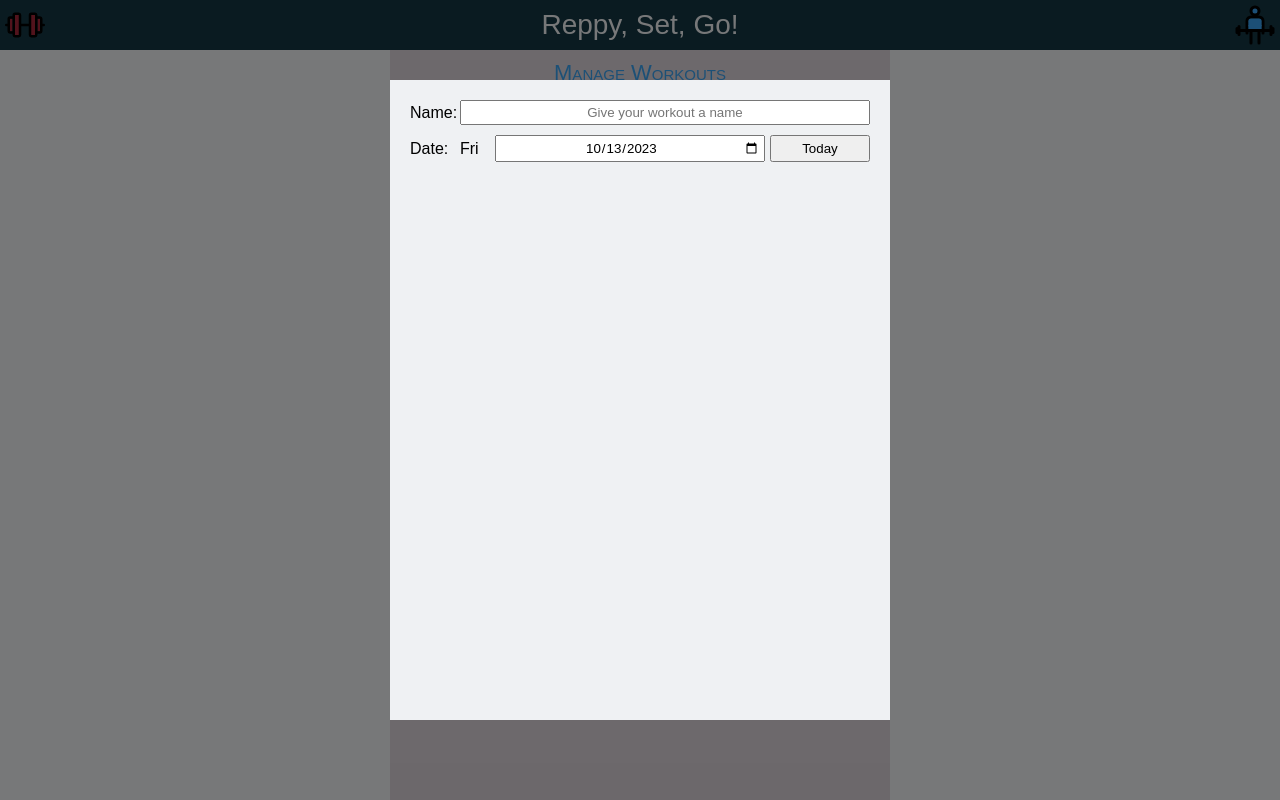
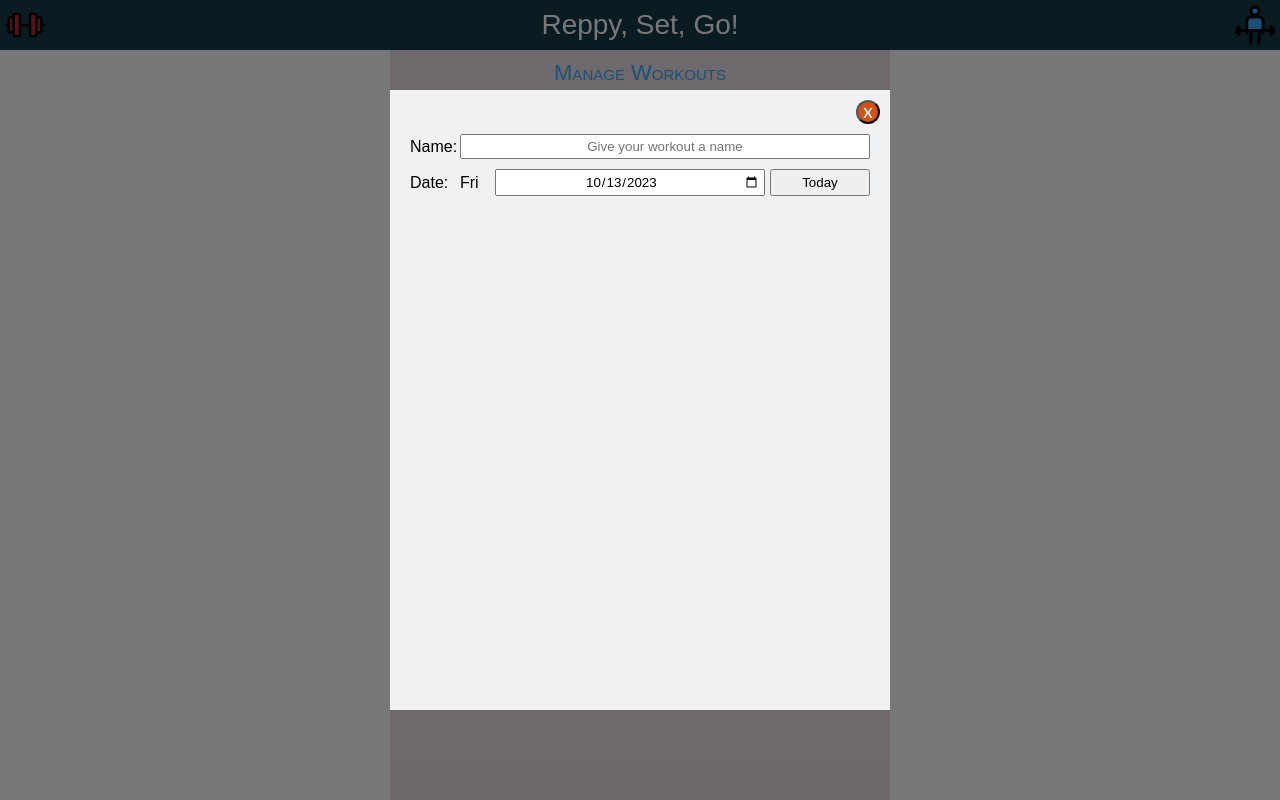
Before and after one commit to julesnuggy/reppy-set-go, a React (Vite) app: page / in a window 1280 px wide. Both pictures are taken after a click on the button "Start New Workout". Built offline with nearby package versions, Linux system fonts and the light colour scheme.

Commit message:
Add close button to modal

```diff
--- a/src/components/NewWorkoutModal.module.scss
+++ b/src/components/NewWorkoutModal.module.scss
@@ -21,9 +21,30 @@
   min-height: 200px;
   max-height: 600px;
   height: calc(100vh - 100px);
-  padding: 20px;
+  padding: 10px 20px;
   background-color: var(--core-flash-white);
   transform: translateX(-50%) translateY(-50%);
+
+  div {
+    margin-bottom: 10px;
+  }
+}
+
+.buttonContainer {
+  display: grid;
+
+  .closeButton {
+    position: relative;
+    left: 10px;
+    justify-self: end;
+    width: 20px;
+    height: 20px;
+    padding: 0;
+    border-radius: 50%;
+    background-color: var(--core-syracuse-orange);
+    color: var(--core-flash-white);
+    font-size: 14px;
+  }
 }
 
 .config {
@@ -36,7 +57,6 @@
     display: grid;
     column-gap: 5px;
     align-items: center;
-    margin-bottom: 10px;
   }
 
   &__name {
--- a/src/components/NewWorkoutModal.tsx
+++ b/src/components/NewWorkoutModal.tsx
@@ -1,17 +1,19 @@
 import { Modal } from '@restart/ui';
 import { RenderModalBackdropProps } from '@restart/ui/Modal';
 import { ReactElement, useState } from 'react';
+import Button from './Button';
 import styles from './NewWorkoutModal.module.scss';
 
 type ModalProps = {
   isShown: boolean;
+  hideModal: () => void;
 };
 
 const DAYS_OF_WEEK: string[] = ['Sunday', 'Monday', 'Tuesday', 'Wednesday', 'Thursday', 'Friday', 'Saturday'];
 
 const BackDrop = ({ props }: RenderModalBackdropProps): ReactElement => <div {...props} className={styles.backdrop} />;
 
-const NewWorkoutModal = ({ isShown }: ModalProps): ReactElement => {
+const NewWorkoutModal = ({ isShown, hideModal }: ModalProps): ReactElement => {
   const todayString: string = new Date().toISOString().substring(0, 10);
   const [workoutDate, setWorkoutDate] = useState<string>(todayString);
 
@@ -25,8 +27,12 @@ const NewWorkoutModal = ({ isShown }: ModalProps): ReactElement => {
   };
 
   return (
-    <Modal show={isShown} renderBackdrop={BackDrop}>
+    <Modal show={isShown} onHide={hideModal} renderBackdrop={BackDrop}>
       <div className={styles.modal}>
+        <div className={styles.buttonContainer}>
+          <Button onClick={hideModal} className={styles.closeButton}>X</Button>
+        </div>
+
         <div className={styles.config}>
           <div className={styles.config__name}>
             <label htmlFor="workout-name">Name:</label>
--- a/src/pages/ManageWorkouts.tsx
+++ b/src/pages/ManageWorkouts.tsx
@@ -29,9 +29,13 @@ const ManageWorkouts = (): ReactElement => {
     setIsModalShown(true);
   };
 
+  const hideModal = (): void => {
+    setIsModalShown(false);
+  };
+
   return (
     <div>
-      <NewWorkoutModal isShown={isModalShown}></NewWorkoutModal>
+      <NewWorkoutModal isShown={isModalShown} hideModal={hideModal} ></NewWorkoutModal>
       <div className={styles.container}>
         <h2 className={styles.title}>Manage Workouts</h2>
         <Button className={styles.start} onClick={showModal}>Start New Workout</Button>
```
